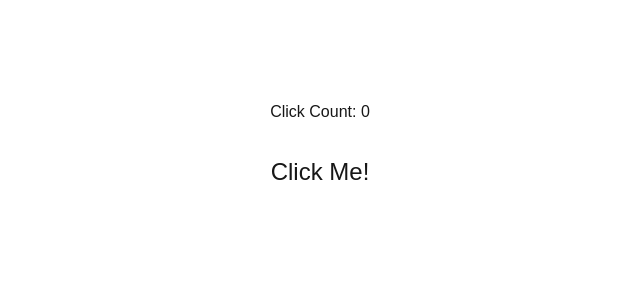
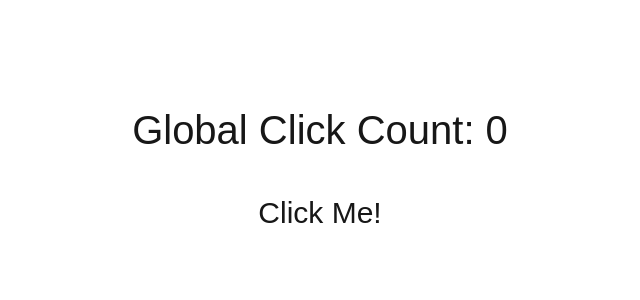
Before and after one commit to guxngxx/clickclick, a Next.js app: page / in a window 1280 px wide. Shown: the top 300 px of the page, without its empty margins (320-960 px from the left). Built offline with nearby package versions, Linux system fonts and the light colour scheme; no server answers; the database is empty.

Commit message:
bigger font

```diff
--- a/src/app/page.tsx
+++ b/src/app/page.tsx
@@ -22,11 +22,11 @@ export default function Home() {
 
   return (
     <main style={{ textAlign: 'center', paddingTop: '100px' }}>
-      <h1>Click Count: {count ?? 'Loading...'}</h1>
+      <h1 style={{ fontSize: '40px' }}>Global Click Count: {count ?? 'Loading...'}</h1>
       <button
         onClick={handleClick}
         disabled={loading}
-        style={{ fontSize: '24px', padding: '10px 20px', marginTop: '20px' }}
+        style={{ fontSize: '30px', padding: '10px 20px', marginTop: '20px', cursor: 'pointer' }}
       >
         {loading ? 'Clicking...' : 'Click Me!'}
       </button>
```
